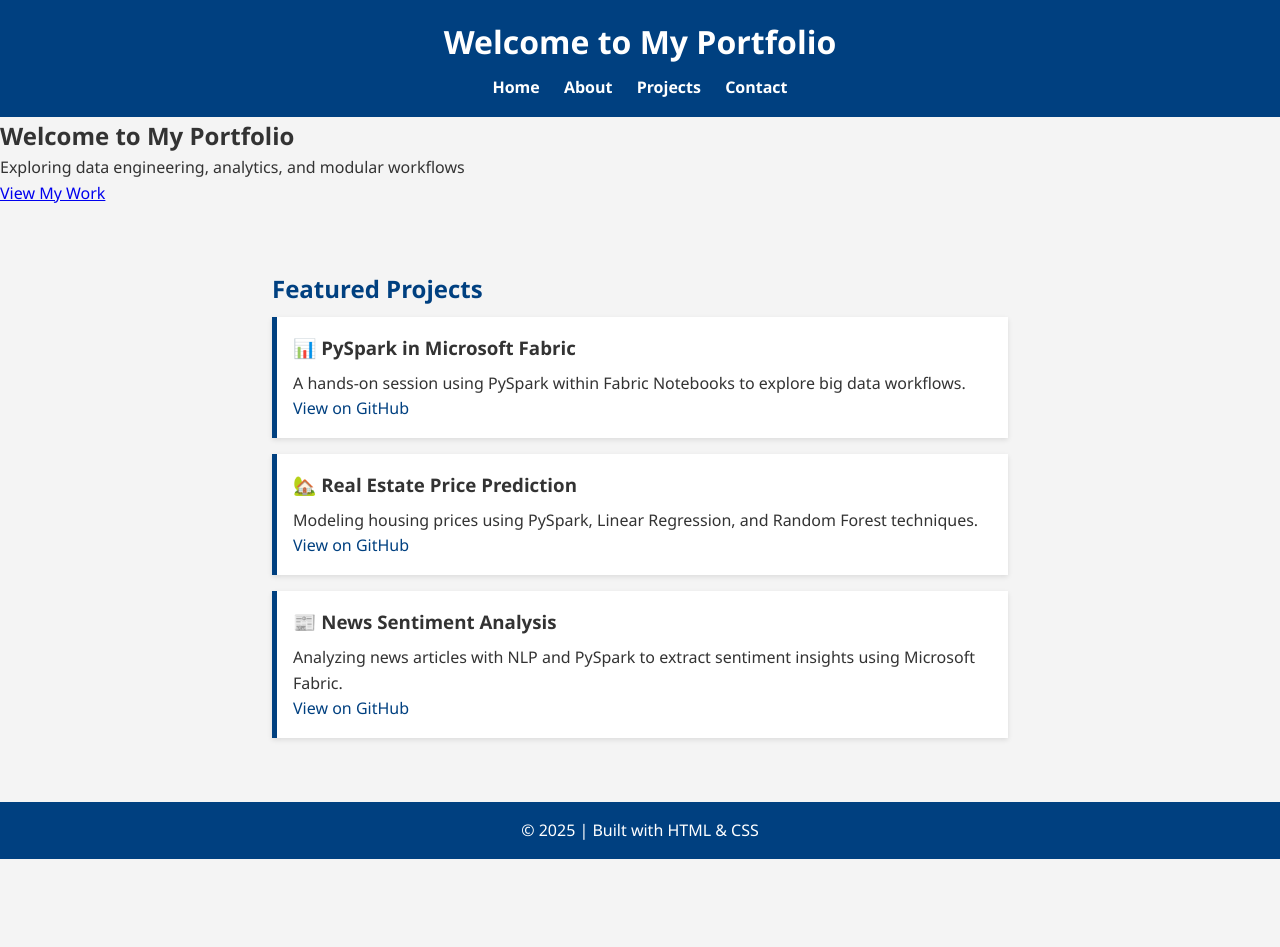
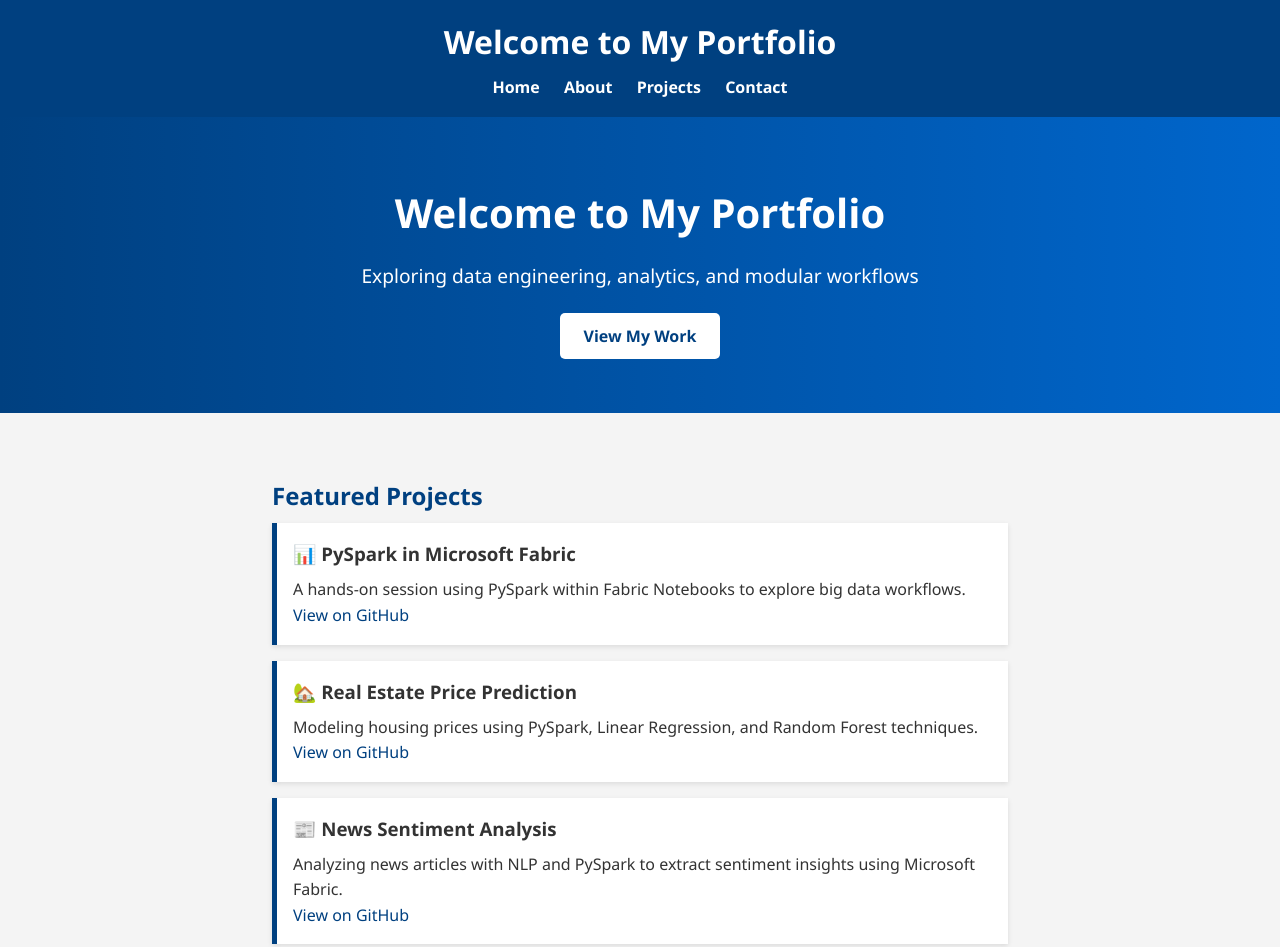
Before and after one commit to Shgit04/Shgit04.github.io, a plain HTML site: page index.html in a window 1280 px wide. Shown: the top 947 px of the page. Before the commit the page ends 859 px from the top, so only its background shows below. Drawn offline with Linux system fonts and the light colour scheme.

Commit message:
Add hero section and button styles
Added styles for hero section and buttons.

```diff
--- a/css/style.css
+++ b/css/style.css
@@ -33,6 +33,32 @@ nav a {
 
 nav a:hover {
   text-decoration: underline;
+}
+
+.hero {
+  background: linear-gradient(to right, #004080, #0066cc);
+  color: white;
+  text-align: center;
+  padding: 4rem 2rem;
+}
+.hero h1 {
+  font-size: 2.5rem;
+  margin-bottom: 1rem;
+}
+.hero p {
+  font-size: 1.2rem;
+  margin-bottom: 2rem;
+}
+.btn {
+  background: white;
+  color: #004080;
+  padding: 0.75rem 1.5rem;
+  text-decoration: none;
+  font-weight: bold;
+  border-radius: 5px;
+}
+.btn:hover {
+  background: #f4f4f4;
 }
 
 /* Main content */
```
